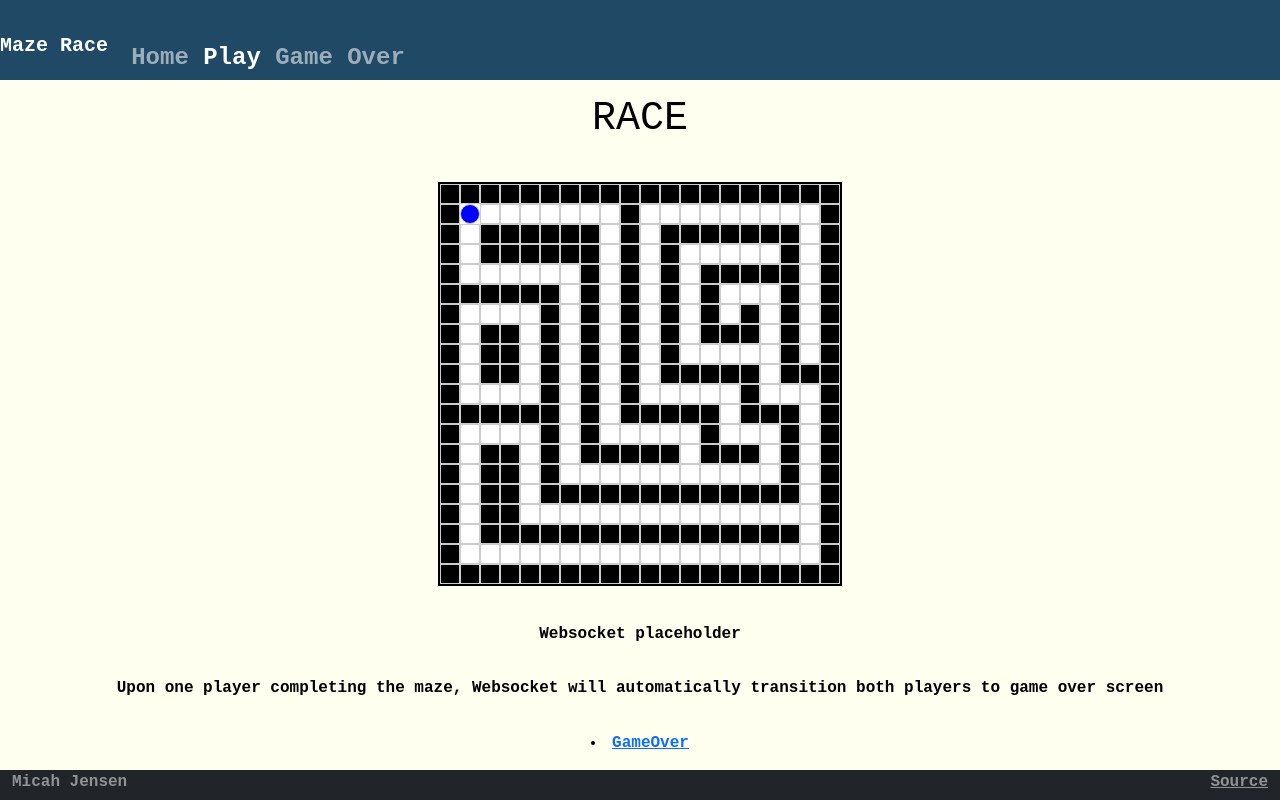
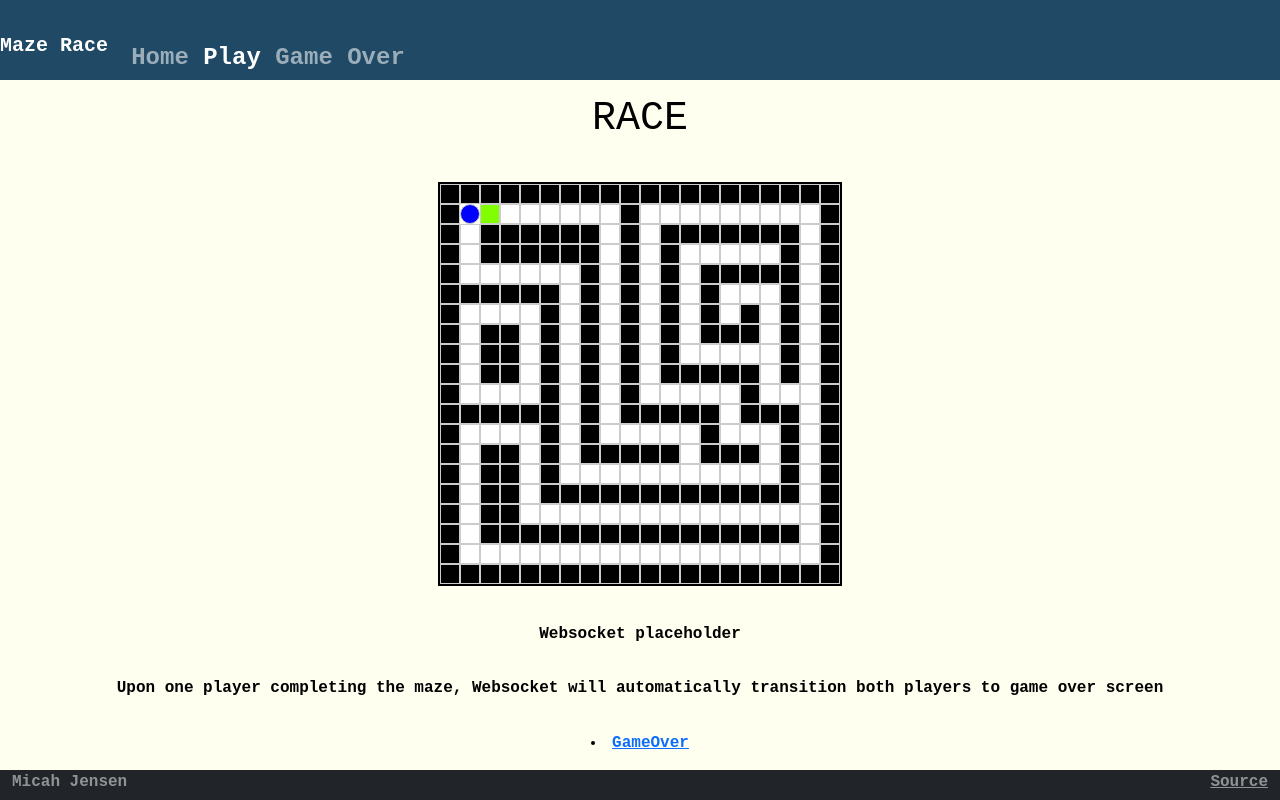
Before and after one commit to mjen3en/startup, a React (Vite) app: page /play in a window 1280 px wide. Built offline with nearby package versions, Linux system fonts and the light colour scheme.

Commit message:
implemented goal position

```diff
--- a/src/play/maze.css
+++ b/src/play/maze.css
@@ -35,3 +35,7 @@
   .path {
     background-color: white;
   }
+
+  .goal {
+    background-color: chartreuse;
+  }
--- a/src/play/maze.jsx
+++ b/src/play/maze.jsx
@@ -1,8 +1,11 @@
 import React, { useEffect } from "react";
+import { Route, useNavigate } from "react-router-dom";
 import './maze.css';
 
 function Maze() {
     const [playerPosition, setPlayerPosition] = React.useState({ x: 1, y: 1 });
+    const goalPosition = {x:1, y:2};
+    let history = useNavigate();
     const mazeData = [
         [1,1,1,1,1,1,1,1,1,1,1,1,1,1,1,1,1,1,1,1],
         [1,0,0,0,0,1,0,0,0,0,0,1,0,0,0,0,0,0,0,1],
@@ -22,7 +25,7 @@ function Maze() {
         [1,0,1,0,1,0,1,1,0,1,1,1,0,1,0,1,0,1,0,1],
         [1,0,1,0,1,0,0,0,0,0,0,1,0,0,0,1,0,1,0,1],
         [1,0,1,1,1,1,1,1,1,1,0,1,1,1,1,1,0,1,0,1],
-        [1,0,0,0,0,0,0,0,0,1,0,0,0,0,0,0,0,0,0,1],
+        [1,0,0,0,0,0,0,0,0,0,0,0,0,0,0,0,0,0,0,1],
         [1,1,1,1,1,1,1,1,1,1,1,1,1,1,1,1,1,1,1,1]
     ];
 
@@ -47,6 +50,10 @@ function Maze() {
             mazeData[newY][newX] !== 1
           ) {
             setPlayerPosition({ x: newX, y: newY });
+            if (playerPosition.x === goalPosition.x && playerPosition.y === goalPosition.y){
+                history.push('/gameover');
+
+          }
         }
     }
 
@@ -73,22 +80,37 @@ function Maze() {
                     break;
             }
         }
+
+
         window.addEventListener('keydown', handleKeyPress);
 
     return () => {
       window.removeEventListener('keydown', handleKeyPress);
     };
-  }, [playerPosition]);
+  }, [playerPosition, history]);
+
+
+
+
 
 
   const renderMaze = () => {
     return (
-            <div className = "maze">
+        <div className="maze">
             {mazeData.map((row, rowIndex) => (
                 <div key={rowIndex} className="maze-row">
-                        <ul>{row.map((cell, cellIndex) => (
-                            <div key={cellIndex} className={`maze-cell ${rowIndex === playerPosition.y && cellIndex === playerPosition.x ? 'hero' : cell !== 0 ? 'wall' : 'path'}`}></div>
-                        ))}
+                    <ul>
+                        {row.map((cell, cellIndex) => {
+                            let cellClass = 'maze-cell';
+                            if (rowIndex === playerPosition.y && cellIndex === playerPosition.x) {
+                                cellClass += ' hero';
+                            } else if (rowIndex === goalPosition.y && cellIndex === goalPosition.x) {
+                                cellClass += ' goal';
+                            } else {
+                                cellClass += cell !== 0 ? ' wall' : ' path';
+                            }
+                            return <div key={cellIndex} className={cellClass}></div>;
+                        })}
                     </ul>
                 </div>
             ))}
```
Lines whose indentation alone changed are shown as unchanged.
